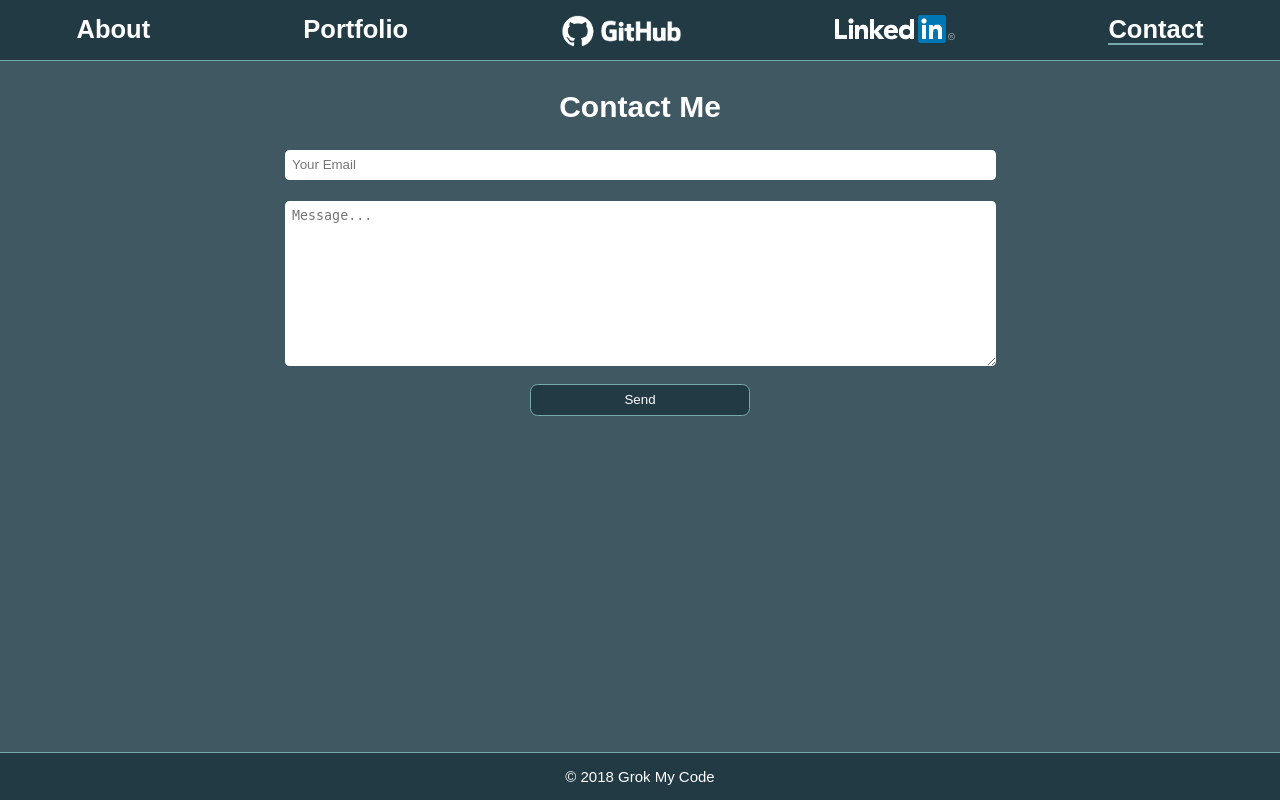
After one commit to bdelate/grok-my-code, a Django app: page /contact/ in a window 1280 px wide. The commit adds this page. Run offline with Django 3.2, Linux system fonts and the light colour scheme.

Commit message:
Implemented contact page

```diff
--- /dev/null
+++ b/codeabstraction/core/forms.py
@@ -0,0 +1,13 @@
+from django import forms
+
+
+class ContactForm(forms.Form):
+
+    def __init__(self, *args, **kwargs):
+        super().__init__(*args, **kwargs)
+        self.fields['email'] = forms.EmailField()
+        self.fields['email'].widget.attrs['required'] = 'required'
+        self.fields['email'].widget.attrs['placeholder'] = 'Your Email'
+        self.fields['message'] = forms.CharField(widget=forms.Textarea)
+        self.fields['message'].widget.attrs['placeholder'] = 'Message...'
+        self.fields['message'].widget.attrs['required'] = 'required'
--- a/codeabstraction/core/static/core/css/style.css
+++ b/codeabstraction/core/static/core/css/style.css
@@ -4,14 +4,22 @@
 }
 
 html {
+    height: 100%;
     font-size: 15px;
 }
 
 body {
+    height: 100%;
+    display: flex;
+    flex-direction: column;
     font-family: sans-serif;
     box-sizing: border-box;
     background-color: #405861;
     color: #fff;
+}
+
+.content {
+    flex: 1 0 auto;
 }
 
 p {
@@ -91,6 +99,7 @@ li:not(:last-child) {
 }
 
 .footer {
+    flex-shrink: 0;
     background-color: #213a44;
     border-top: 1px solid #78aaad;
     width: 100%;
@@ -376,3 +385,36 @@ a:hover,
     margin-top: -90px;
     visibility: hidden;
 }
+
+.contact-form {
+    display: flex;
+    flex-direction: column;
+    width: 60%;
+}
+
+.contact-form > .submit {
+    width: 30%;
+    align-self: center;
+    background-color: #213a44;
+    border: 1px solid #78aaad;
+    color: #fff;
+}
+
+.contact-form > .submit:hover {
+    background-color: #78aaad;
+    cursor: pointer;
+}
+
+.contact-form > input,
+.contact-form > textarea {
+    border: 3px solid #405861;
+    border-radius: 0.5rem;
+    padding: 0.5rem;
+    margin: 0.5rem;
+}
+
+.contact-form > input:focus,
+.contact-form > textarea:focus {
+    outline: none;
+    border: 3px solid #78aaad;
+}
--- a/codeabstraction/core/templates/core/base.html
+++ b/codeabstraction/core/templates/core/base.html
@@ -9,6 +9,7 @@
         <link rel="stylesheet" type="text/css" href="{% static 'core/css/style.css' %}">
     </head>
     <body>
+        <div class="content">
             <nav class="nav">
                 <div class="nav-item">
                     <a href="{% url 'core:home' %}" alt="About" class="{% if active_link == 'about' %}active-link{% endif %}">About</a>
@@ -26,10 +27,14 @@
                         <img src="{% static 'core/img/linkedin.png' %}" alt="LinkedIn" class="nav-image" />
                     </a>
                 </div>
+                <div class="nav-item">
+                    <a href="{% url 'core:contact' %}" alt="Contact" class="{% if active_link == 'contact' %}active-link{% endif %}">Contact</a>
+                </div>
             </nav>
             {% block body %}{% endblock body %}
-    </body>
+        </div>
         <footer class="footer">
             <span>&copy; 2018 Grok My Code</span>
         </footer>
+    </body>
 </html>
--- /dev/null
+++ b/codeabstraction/core/templates/core/contact.html
@@ -0,0 +1,17 @@
+{% extends parent_template|default:"core/base.html" %}
+{% load staticfiles %}
+{% block body %}
+    <div class="container">
+        <div class="row">
+            <h1>Contact Me</h1>
+        </div>
+        <div class="row">
+            <form method="post" action="{% url 'core:contact' %}" class="contact-form">
+                {% csrf_token %}
+                {{ form.email }}
+                {{ form.message }}
+                <input class="submit" type="submit" value="Send">
+            </form>
+        </div>
+    </div>
+{% endblock body %}
--- a/codeabstraction/core/urls.py
+++ b/codeabstraction/core/urls.py
@@ -1,5 +1,5 @@
 from django.urls import path
-from .views import Home, Portfolio, DiversifyPortfolio, WhoKnows
+from .views import Home, Portfolio, Contact, DiversifyPortfolio, WhoKnows
 
 app_name = 'core'
 
@@ -10,6 +10,9 @@ urlpatterns = [
     path('portfolio/',
          Portfolio.as_view(),
          name='portfolio'),
+    path('contact/',
+         Contact.as_view(),
+         name='contact'),
     path('portfolio/diversifyportfolio/',
          DiversifyPortfolio.as_view(),
          name='diversifyportfolio'),
--- a/codeabstraction/core/views.py
+++ b/codeabstraction/core/views.py
@@ -1,4 +1,9 @@
-from django.views.generic import TemplateView
+from django.views.generic import TemplateView, FormView
+from .forms import ContactForm
+from django.shortcuts import render
+from django.core.mail import send_mail
+from django.conf import settings
+from smtplib import SMTPException
 
 
 class Home(TemplateView):
@@ -13,6 +18,30 @@ class Portfolio(TemplateView):
     extra_context = {'active_link': 'portfolio'}
 
 
+class Contact(FormView):
+
+    form_class = ContactForm
+    template_name = 'core/contact.html'
+    extra_context = {'active_link': 'contact'}
+
+    def form_valid(self, form):
+        message = 'Sender email: {}\n\n{}'.format(
+            form.cleaned_data.get('email'),
+            form.cleaned_data.get('message'))
+        try:
+            send_mail(subject='Email from Grok My Code',
+                      message=message,
+                      from_email=settings.DEFAULT_FROM_EMAIL,
+                      recipient_list=[settings.DEFAULT_FROM_EMAIL])
+        except SMTPException:
+            self.extra_context['email_result'] = 'error'
+        else:
+            self.extra_context['email_result'] = 'success'
+        return render(self.request,
+                      'core/contact_done.html',
+                      self.get_context_data())
+
+
 class DiversifyPortfolio(TemplateView):
 
     template_name = 'core/diversifyportfolio.html'
```
Also changed, not shown: codeabstraction/core/templates/core/contact_done.html (added, +16 -0 lines). Lines whose indentation alone changed are shown as unchanged.
